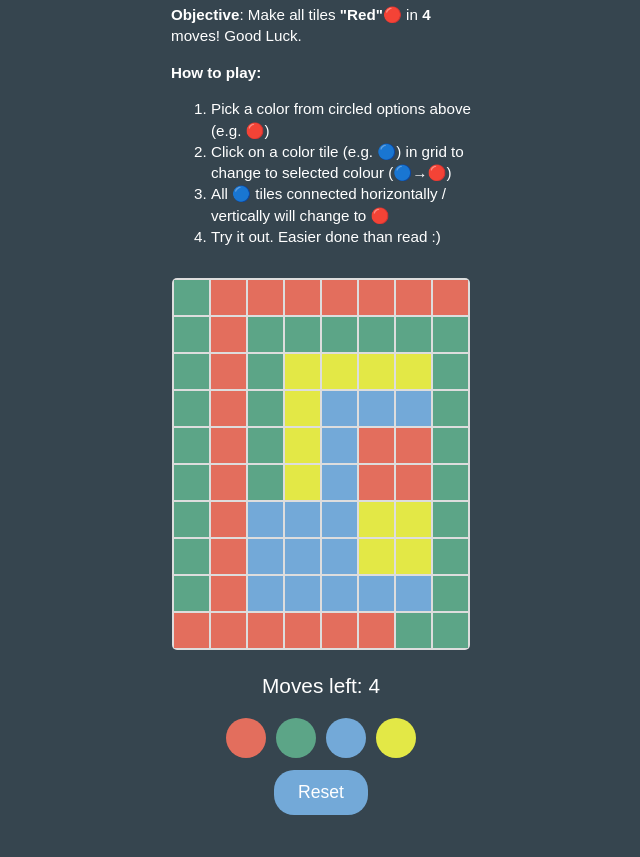
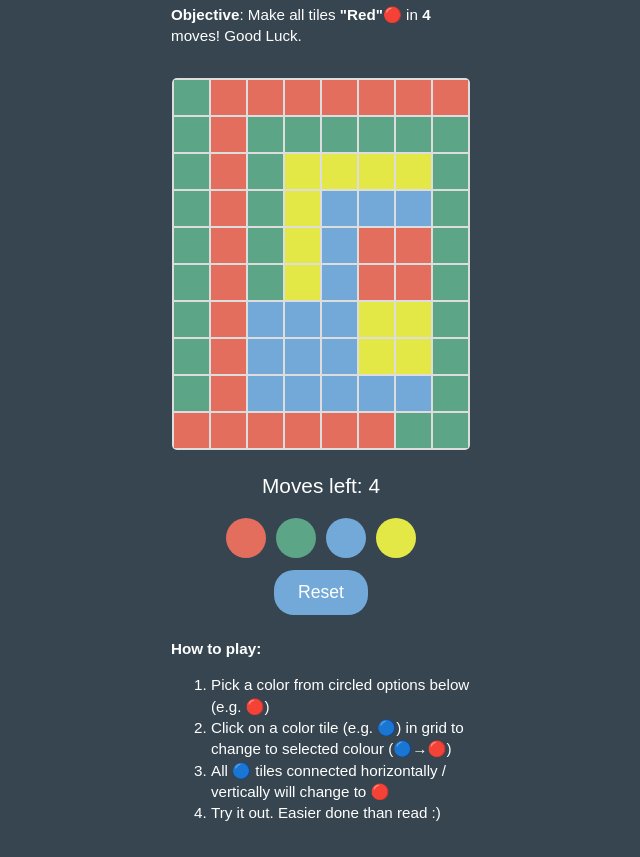
Before and after one commit to vulcan42/vizzle, a plain HTML site: page Puzzle_190225.html in a window 1280 px wide. Shown: the part 66-923 px from the top of the page, without its empty margins (319-959 px from the left). Before the commit the page ends 899 px from the top, so only its background shows below. Drawn offline with Linux system fonts and the light colour scheme.

Commit message:
Update Puzzle_190225.html

```diff
--- a/Puzzle_190225.html
+++ b/Puzzle_190225.html
@@ -43,6 +43,15 @@
       margin: 8px 0;
       touch-action: none;
       grid-template-columns: repeat(8, 1fr);
+    }
+
+    .how-to-play {
+      color: #fff;
+      text-align: left;
+      margin: 0 0 8px 0;
+      max-width: 300px;
+      line-height: 1.4;
+      font-size: 0.95em;
     }
 
     .tile {
@@ -125,13 +134,6 @@
   <h1>Colour-Blocked</h1>
   <div class="instructions">
     <b>Objective</b>: Make all tiles <b>"Red"</b>🔴 in <b>4</b> moves! Good Luck.
-    <p><b>How to play:</b>
-      <ol>
-        <li>Pick a color from circled options above (e.g. 🔴)</li>
-        <li>Click on a color tile (e.g. 🔵) in grid to change to selected colour (🔵→🔴)</li>
-        <li>All 🔵 tiles connected horizontally / vertically will change to 🔴</li>
-        <li>Try it out. Easier done than read :)</li>
-      </ol>
     </p>
 
   </div>
@@ -148,6 +150,16 @@
     </div>
     <button id="reset">Reset</button>
   </div>
+
+  <div class="how-to-play">
+    <p><b>How to play:</b>
+      <ol>
+        <li>Pick a color from circled options below (e.g. 🔴)</li>
+        <li>Click on a color tile (e.g. 🔵) in grid to change to selected colour (🔵→🔴)</li>
+        <li>All 🔵 tiles connected horizontally / vertically will change to 🔴</li>
+        <li>Try it out. Easier done than read :)</li>
+      </ol>
+    </p>
 
   <script>
     // Mapping between letters and hex codes
```
